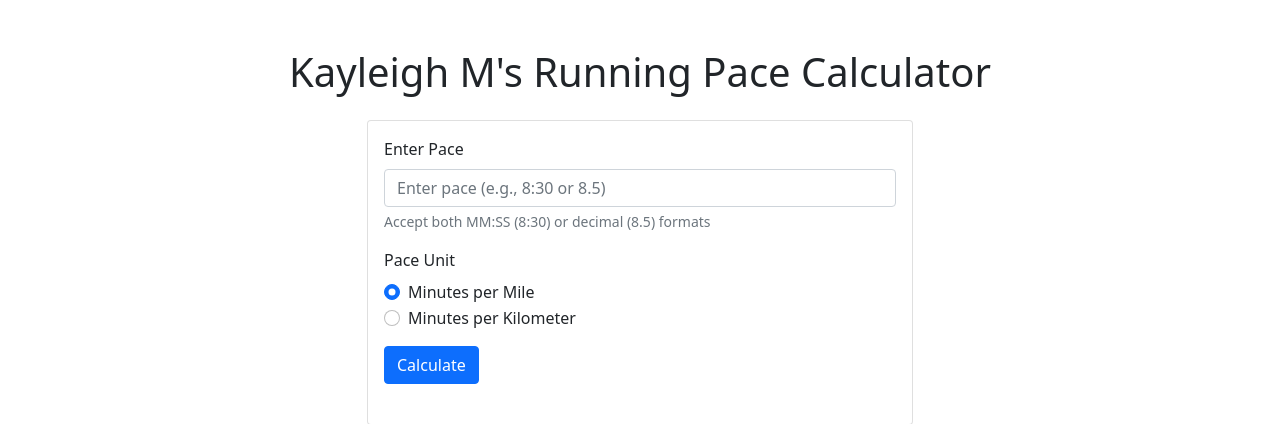
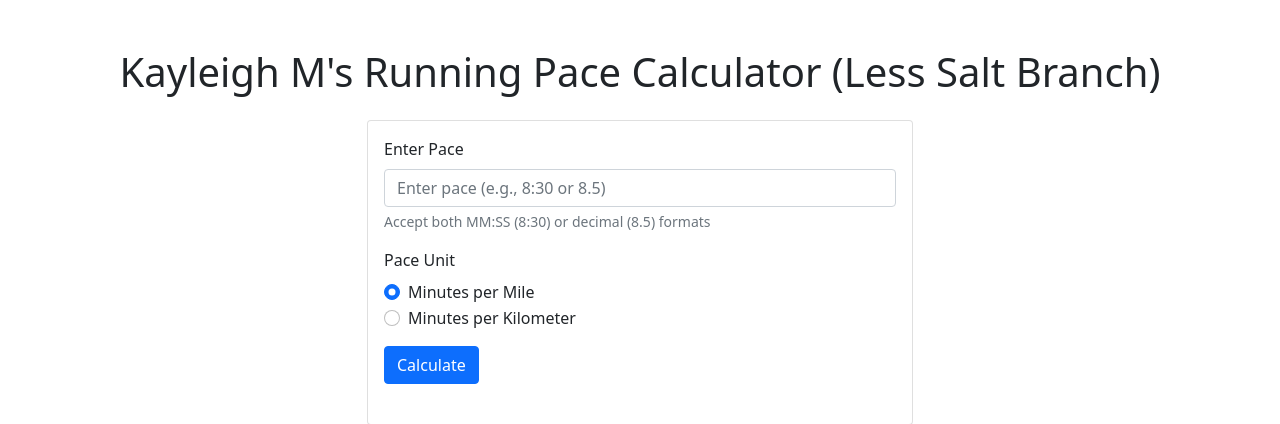
Before and after one commit to XKaayleigh/devops-lab-project, a Flask app: page / in a window 1280 px wide. Shown: the top 424 px of the page. Run offline with Flask 3, Linux system fonts and the light colour scheme.

Commit message:
Less-salt branch: update heading

```diff
--- a/flask-app/templates/index.html
+++ b/flask-app/templates/index.html
@@ -8,7 +8,7 @@
 </head>
 <body>
     <div class="container py-5">
-        <h1 class="text-center mb-4">Kayleigh M's Running Pace Calculator</h1>
+        <h1 class="text-center mb-4">Kayleigh M's Running Pace Calculator (Less Salt Branch)</h1>
 
         <div class="row justify-content-center">
             <div class="col-md-6">
```
